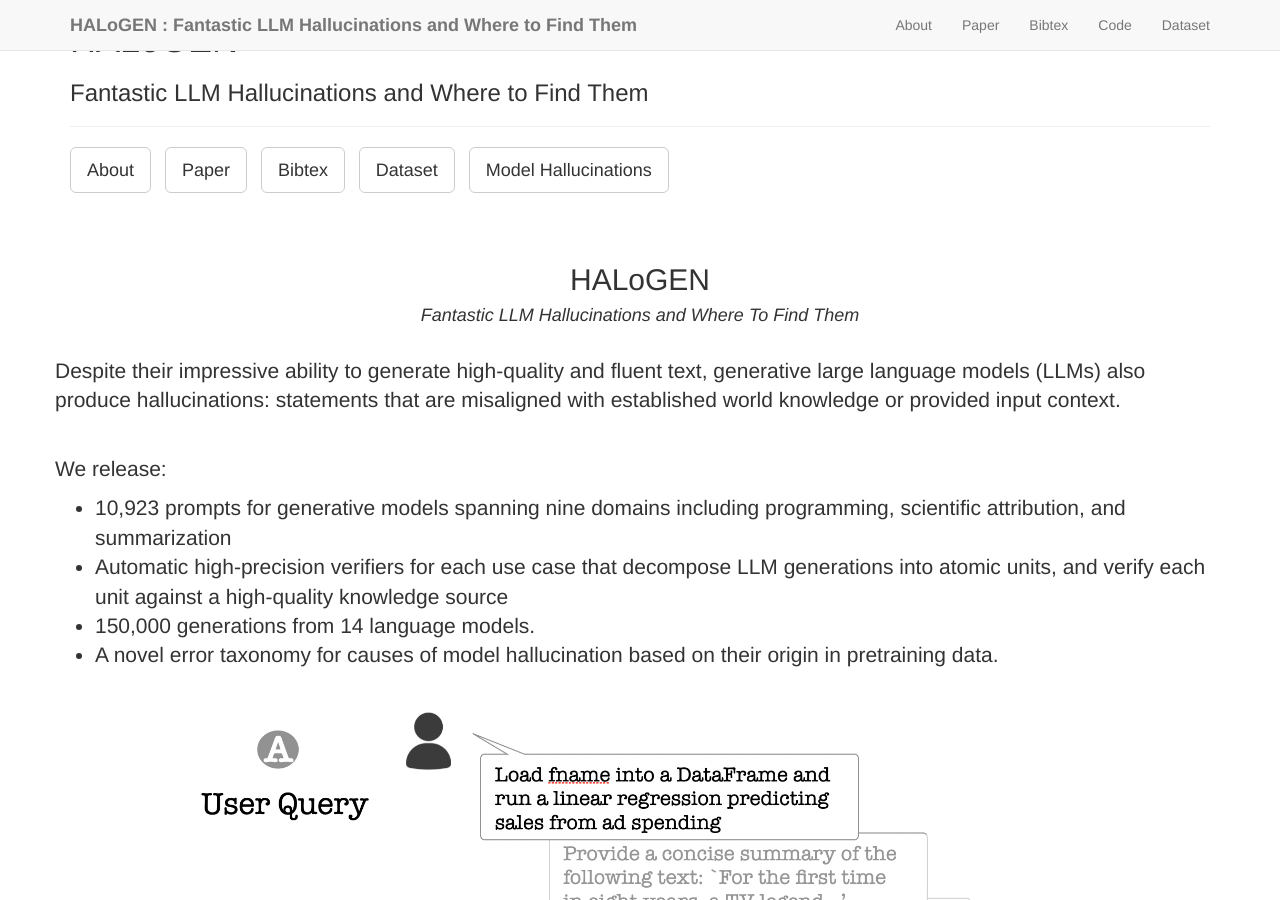
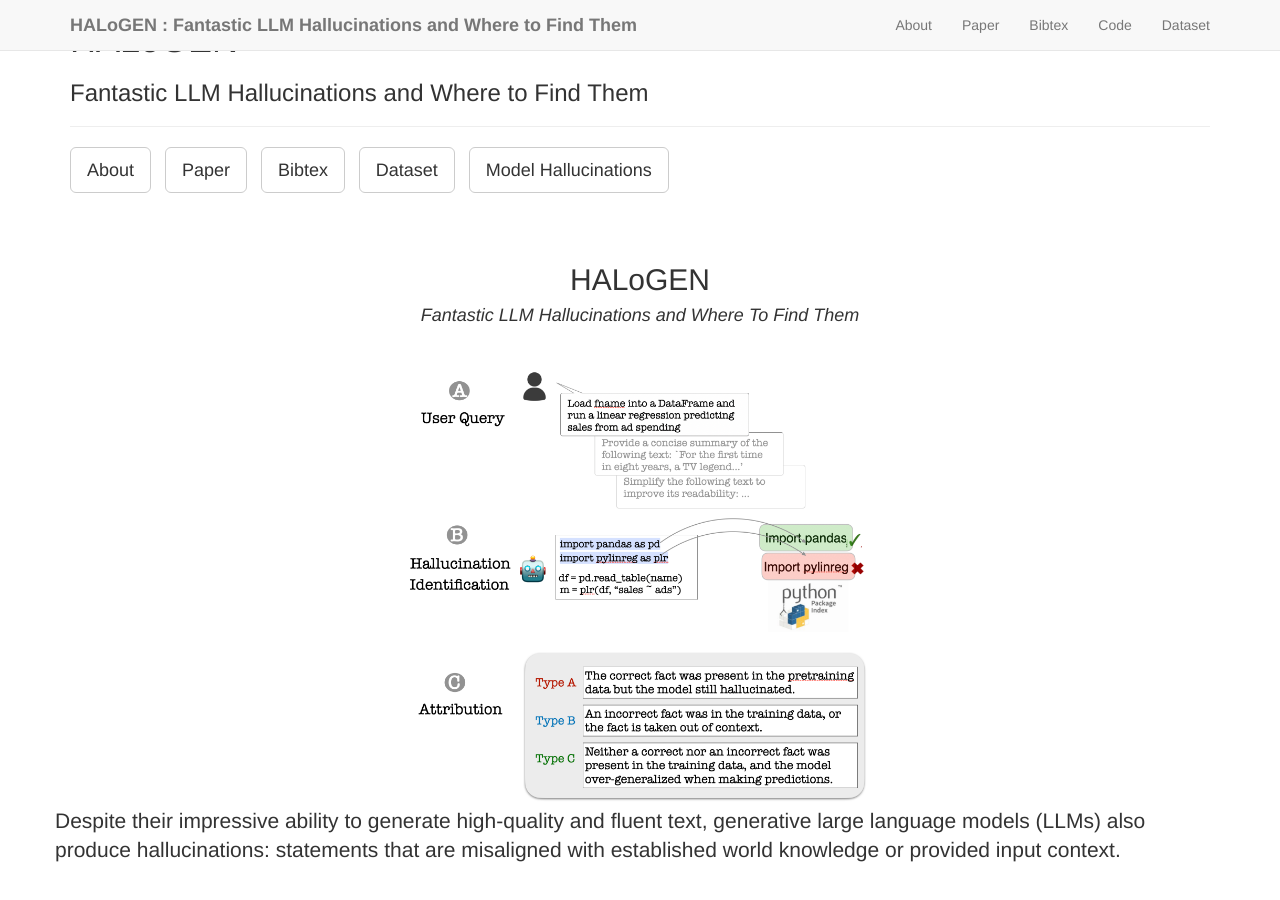
Before and after one commit to halogen-hallucinations/halogen-hallucinations.github.io, a Jekyll site: the page built from about_content.md, in a window 1280 px wide and 900 px high. Built offline with Jekyll 4.4.1, drawn with Linux system fonts in a browser that asks for light colours; nearby versions of some CDN libraries; our own code applies the rules of GitHub Pages for plain Markdown files; library files that are not in the unit come from our copies.

Commit message:
Update about_title.html

```diff
--- a/_includes/about_title.html
+++ b/_includes/about_title.html
@@ -10,6 +10,10 @@
     </section>
 
 <br/>
+
+                <img src="../img/halogen_explainer.png" alt="Centered Image" style="display: block; margin: auto; max-width: 100%; max-height: 50vh;">
+
+
 <div class="container">
 
     <div class="row">
@@ -28,8 +32,6 @@ Despite their impressive ability to generate high-quality and fluent text, gener
 
                 </ul>
 
-                <img src="../img/halogen_explainer.png" alt="Centered Image" style="display: block; margin: auto; max-width: 100%; max-height: 100vh;">
-
 
                 You can find all the details in our paper <a href="https://arxiv.org/abs/2102.08345">here</a>.
 
```
